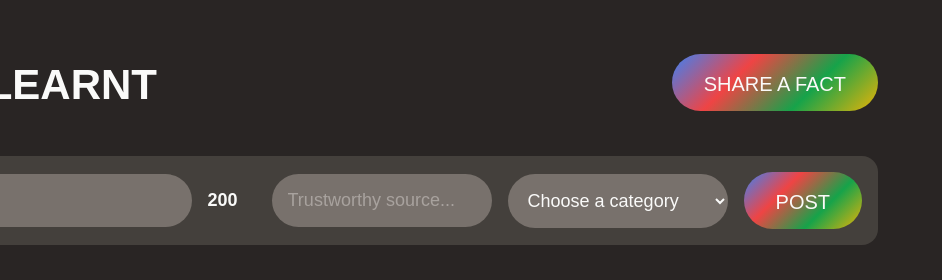
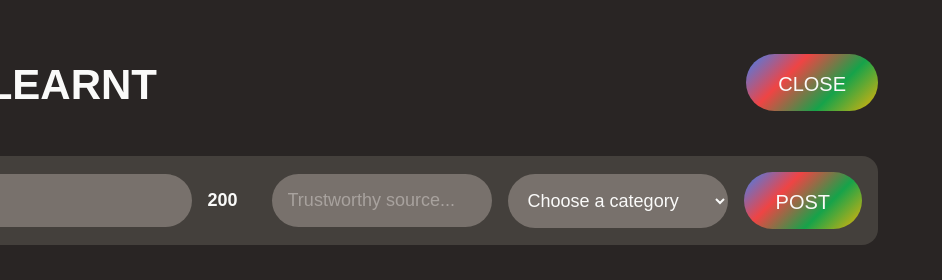
Before and after one commit to foxwayne1/today-i-learnt, a plain HTML site: page index.html in a window 1280 px wide. Both pictures are taken after a click on the button "SHARE A FACT". Shown: the top 280 px of the page, 338-1280 px from the left. Drawn offline with Linux system fonts and the light colour scheme; a web font is replaced by a local one.

Commit message:
starting off the javascript

```diff
--- a/app.js
+++ b/app.js
@@ -1 +1,13 @@
-console.log('Hello Wayne')
+const btn = document.querySelector('.btn-open')
+const form = document.querySelector('.fact-form')
+console.log(form)
+
+btn.addEventListener('click', function () {
+  if (form.classList.contains('hidden')) {
+    form.classList.remove('hidden')
+    btn.textContent = 'Close'
+  } else {
+    form.classList.add('hidden')
+    btn.textContent = 'Share a Fact'
+  }
+})
--- a/index.html
+++ b/index.html
@@ -24,10 +24,10 @@
           <img src="./assets/logo.png" alt="Logo for Today i Learnt" />
           <h1>Today I Learnt</h1>
         </div>
-        <button class="btn btn-large">Share a fact</button>
+        <button class="btn btn-large btn-open">Share a fact</button>
       </header>
 
-      <form class="fact-form">
+      <form class="fact-form hidden">
         <input type="text" placeholder="Share a fact with the world..." />
         <span>200</span>
         <input type="text" placeholder="Trustworthy source..." />
--- a/styles.css
+++ b/styles.css
@@ -211,3 +211,7 @@ a {
     width: auto;
   }
 }
+
+.hidden {
+  display: none;
+}
```
